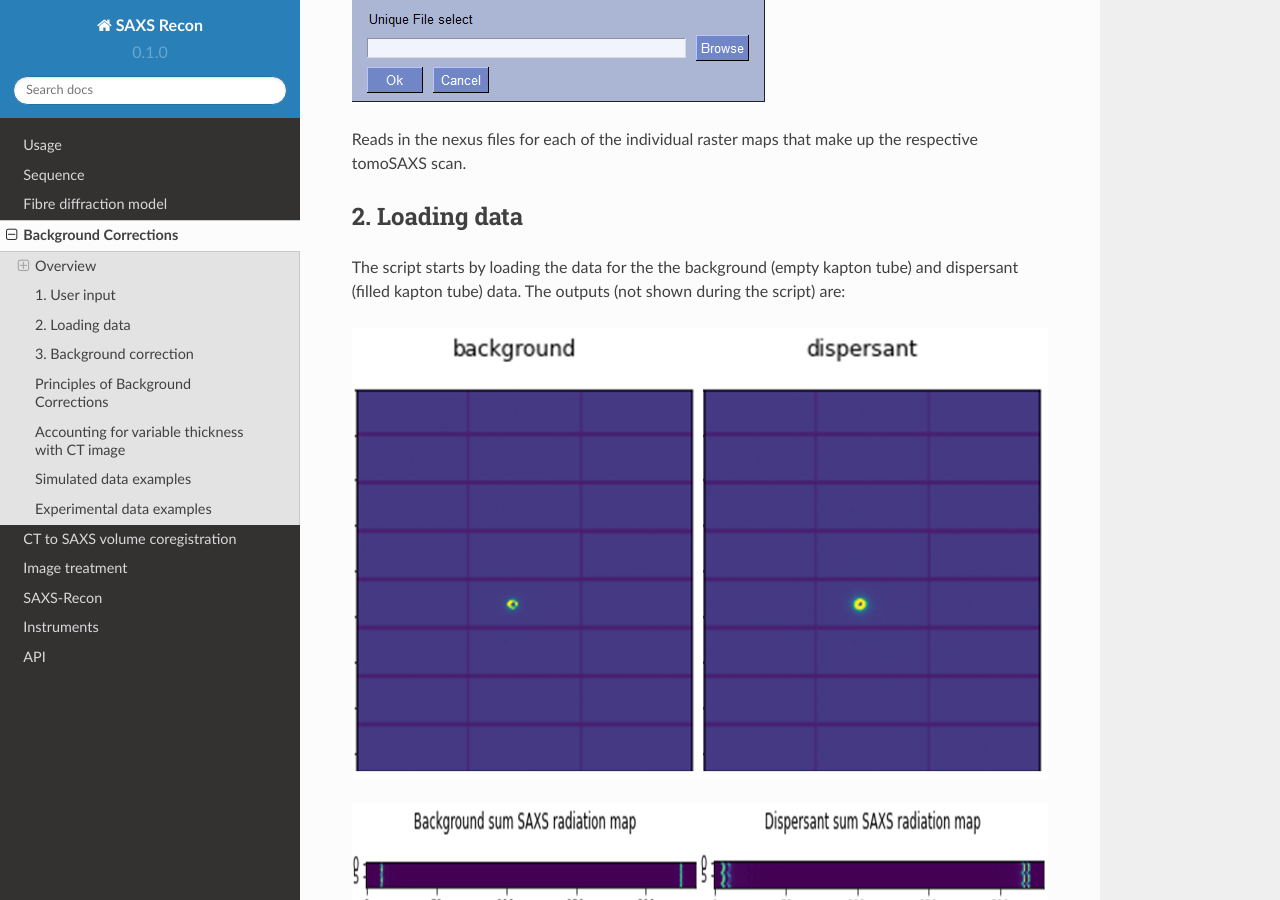
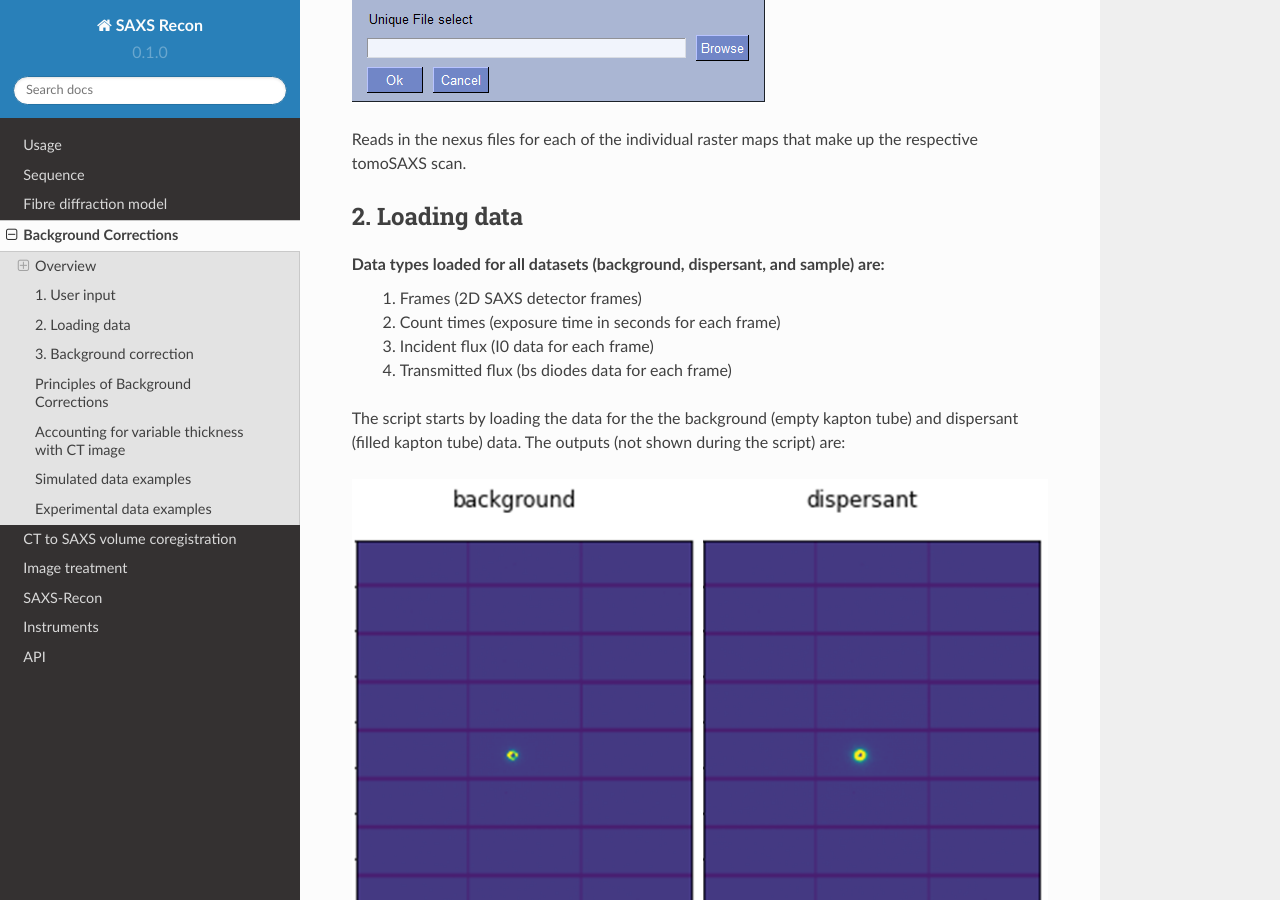
Before and after one commit to himadri111/saxs-docs-tutorial, a Sphinx documentation site: the page built from docs/source/bgrcorr.rst, in a window 1280 px wide and 900 px high, scrolled down 3365 px. Built offline with Sphinx 7.4.7 and the Read the Docs theme 2.0.0, drawn with Linux system fonts in a browser that asks for light colours.

```diff
--- a/docs/source/bgrcorr.rst
+++ b/docs/source/bgrcorr.rst
@@ -125,17 +125,17 @@ Reads in the nexus files for each of the individual raster maps that make up the
 2. Loading data
 ----------------
 
+Data types loaded for all datasets (background, dispersant, and sample) are:
+  i.   Frames (2D SAXS detector frames)
+  ii.  Count times (exposure time in seconds for each frame)
+  iii. Incident flux (I0 data for each frame)
+  iv.  Transmitted flux (bs diodes data for each frame)
+
 The script starts by loading the data for the the background (empty kapton tube) and dispersant (filled kapton tube) data. The outputs (not shown during the script) are:
 
 .. image:: bg_and_disp.png
 
 .. image:: bg_disp_sum_comp_clip.png
-
-Data types loaded for all datasets (background, dispersant, and sample) are:
-  i.   Frames (2D SAXS detector frames)
-  ii.  Count times (exposure time in seconds for each frame)
-  iii. Incident flux (I0 data for each frame)
-  iv.  Transmitted flux (bs diodes data for each frame)
 
 and finds the edges of the kapton tube for both datasets:
 
```
